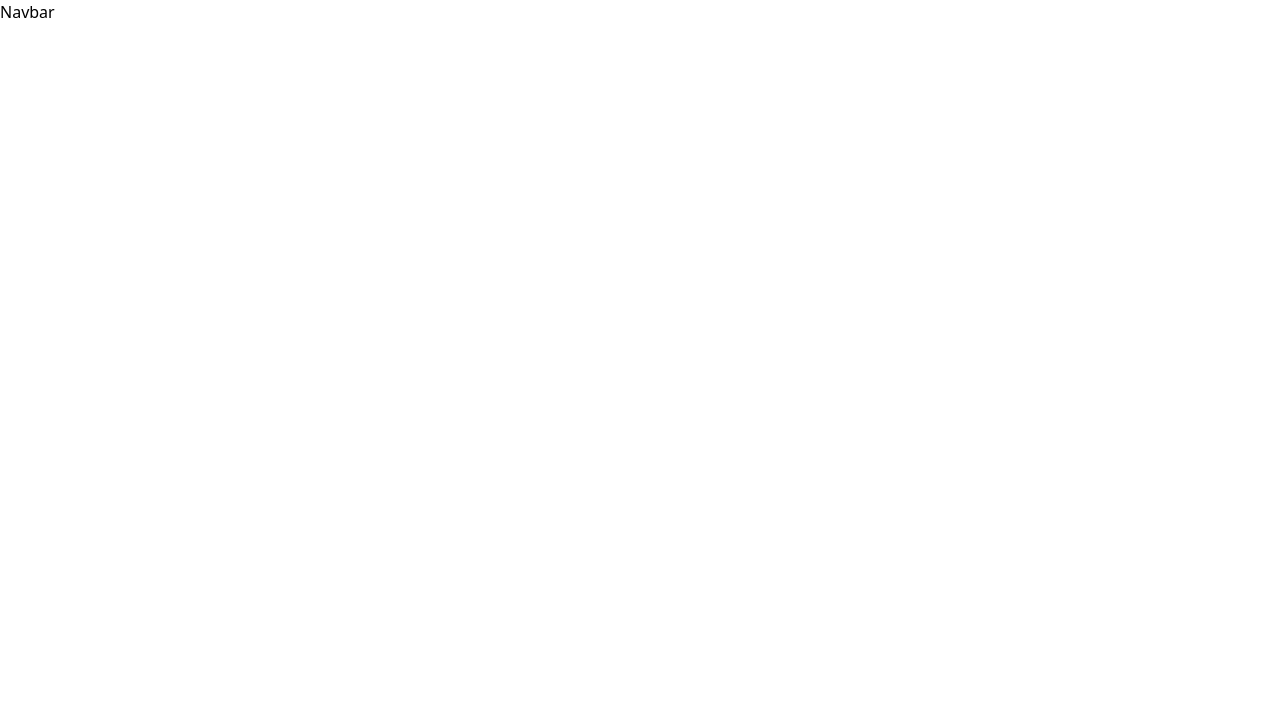
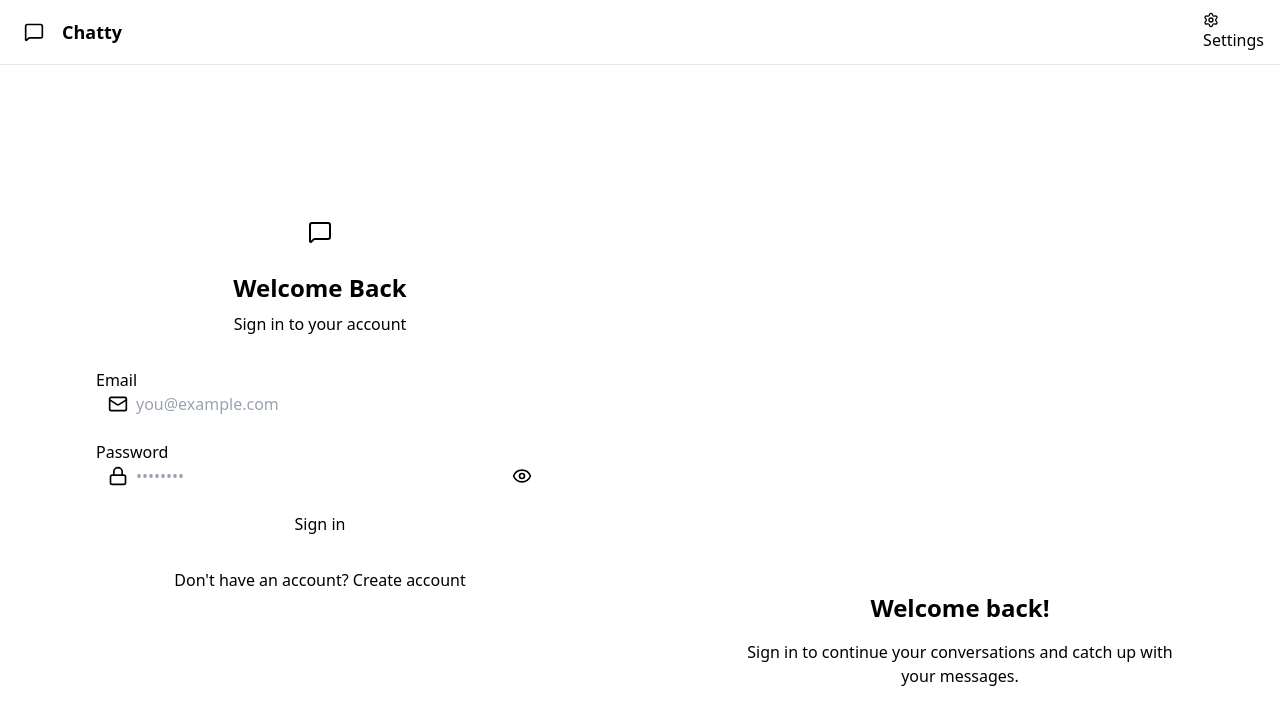
Before and after one commit to Hoangjunss/dating, a React (Vite) app in the folder DatingFE/dating/: page /login in a window 1280 px wide. Before the commit this address had no page. Shown: the top 724 px of the page. Built offline with nearby package versions, Linux system fonts and the light colour scheme.

Commit message:
feat(auth): implement login functionality with form validation

```diff
--- a/DatingFE/dating/src/App.jsx
+++ b/DatingFE/dating/src/App.jsx
@@ -1,8 +1,10 @@
 import React from 'react'
 import Navbar from './components/Navbar'
 import SignUpPage from './page/SignupPage'
+import LoginPage from './page/LoginPage'
 import HomePage from './page/HomePage'
 import { Route, Routes } from 'react-router-dom'
+import { Toaster } from "react-hot-toast";
 
 const App = () => {
   return (
@@ -11,7 +13,9 @@
       <Routes>
         <Route path='/' element={<HomePage/>} />
         <Route path='/signup' element={<SignUpPage/>} />
+         <Route path='/login' element={<LoginPage/>} />
       </Routes>
+      <Toaster />
     </div>
 
   )
--- a/DatingFE/dating/src/components/Navbar.jsx
+++ b/DatingFE/dating/src/components/Navbar.jsx
@@ -1,9 +1,55 @@
-import React from 'react'
+import { Link } from "react-router-dom";
+import { useAuthStore } from "../store/UseAuthStore";
+import { LogOut, MessageSquare, Settings, User } from "lucide-react";
 
 const Navbar = () => {
+  const { logout, authUser } = useAuthStore();
+
   return (
-    <div>Navbar</div>
-  )
-}
+    <header
+      className="bg-base-100 border-b border-base-300 fixed w-full top-0 z-40
+    backdrop-blur-lg bg-base-100/80"
+    >
+      <div className="container mx-auto px-4 h-16">
+        <div className="flex items-center justify-between h-full">
+          <div className="flex items-center gap-8">
+            <Link to="/" className="flex items-center gap-2.5 hover:opacity-80 transition-all">
+              <div className="size-9 rounded-lg bg-primary/10 flex items-center justify-center">
+                <MessageSquare className="w-5 h-5 text-primary" />
+              </div>
+              <h1 className="text-lg font-bold">Chatty</h1>
+            </Link>
+          </div>
 
-export default Navbar
+          <div className="flex items-center gap-2">
+            <Link
+              to={"/settings"}
+              className={`
+              btn btn-sm gap-2 transition-colors
+
+              `}
+            >
+              <Settings className="w-4 h-4" />
+              <span className="hidden sm:inline">Settings</span>
+            </Link>
+
+            {authUser && (
+              <>
+                <Link to={"/profile"} className={`btn btn-sm gap-2`}>
+                  <User className="size-5" />
+                  <span className="hidden sm:inline">Profile</span>
+                </Link>
+
+                <button className="flex gap-2 items-center" onClick={logout}>
+                  <LogOut className="size-5" />
+                  <span className="hidden sm:inline">Logout</span>
+                </button>
+              </>
+            )}
+          </div>
+        </div>
+      </div>
+    </header>
+  );
+};
+export default Navbar;
--- /dev/null
+++ b/DatingFE/dating/src/page/LoginPage.jsx
@@ -0,0 +1,119 @@
+import { useState } from "react";
+import { useAuthStore } from "../store/UseAuthStore";
+import AuthImagePattern from "../components/AuthImagePattern";
+import { Link } from "react-router-dom";
+import { Eye, EyeOff, Loader2, Lock, Mail, MessageSquare } from "lucide-react";
+
+const LoginPage = () => {
+  const [showPassword, setShowPassword] = useState(false);
+  const [formData, setFormData] = useState({
+    email: "",
+    password: "",
+  });
+  const { login, isLoggingIn } = useAuthStore();
+
+  const handleSubmit = async (e) => {
+    e.preventDefault();
+    login(formData);
+  };
+
+  return (
+    <div className="h-screen grid lg:grid-cols-2">
+      {/* Left Side - Form */}
+      <div className="flex flex-col justify-center items-center p-6 sm:p-12">
+        <div className="w-full max-w-md space-y-8">
+          {/* Logo */}
+          <div className="text-center mb-8">
+            <div className="flex flex-col items-center gap-2 group">
+              <div
+                className="w-12 h-12 rounded-xl bg-primary/10 flex items-center justify-center group-hover:bg-primary/20
+              transition-colors"
+              >
+                <MessageSquare className="w-6 h-6 text-primary" />
+              </div>
+              <h1 className="text-2xl font-bold mt-2">Welcome Back</h1>
+              <p className="text-base-content/60">Sign in to your account</p>
+            </div>
+          </div>
+
+          {/* Form */}
+          <form onSubmit={handleSubmit} className="space-y-6">
+            <div className="form-control">
+              <label className="label">
+                <span className="label-text font-medium">Email</span>
+              </label>
+              <div className="relative">
+                <div className="absolute inset-y-0 left-0 pl-3 flex items-center pointer-events-none">
+                  <Mail className="h-5 w-5 text-base-content/40" />
+                </div>
+                <input
+                  type="email"
+                  className={`input input-bordered w-full pl-10`}
+                  placeholder="you@example.com"
+                  value={formData.email}
+                  onChange={(e) => setFormData({ ...formData, email: e.target.value })}
+                />
+              </div>
+            </div>
+
+            <div className="form-control">
+              <label className="label">
+                <span className="label-text font-medium">Password</span>
+              </label>
+              <div className="relative">
+                <div className="absolute inset-y-0 left-0 pl-3 flex items-center pointer-events-none">
+                  <Lock className="h-5 w-5 text-base-content/40" />
+                </div>
+                <input
+                  type={showPassword ? "text" : "password"}
+                  className={`input input-bordered w-full pl-10`}
+                  placeholder="••••••••"
+                  value={formData.password}
+                  onChange={(e) => setFormData({ ...formData, password: e.target.value })}
+                />
+                <button
+                  type="button"
+                  className="absolute inset-y-0 right-0 pr-3 flex items-center"
+                  onClick={() => setShowPassword(!showPassword)}
+                >
+                  {showPassword ? (
+                    <EyeOff className="h-5 w-5 text-base-content/40" />
+                  ) : (
+                    <Eye className="h-5 w-5 text-base-content/40" />
+                  )}
+                </button>
+              </div>
+            </div>
+
+            <button type="submit" className="btn btn-primary w-full" disabled={isLoggingIn}>
+              {isLoggingIn ? (
+                <>
+                  <Loader2 className="h-5 w-5 animate-spin" />
+                  Loading...
+                </>
+              ) : (
+                "Sign in"
+              )}
+            </button>
+          </form>
+
+          <div className="text-center">
+            <p className="text-base-content/60">
+              Don&apos;t have an account?{" "}
+              <Link to="/signup" className="link link-primary">
+                Create account
+              </Link>
+            </p>
+          </div>
+        </div>
+      </div>
+
+      {/* Right Side - Image/Pattern */}
+      <AuthImagePattern
+        title={"Welcome back!"}
+        subtitle={"Sign in to continue your conversations and catch up with your messages."}
+      />
+    </div>
+  );
+};
+export default LoginPage;
```
